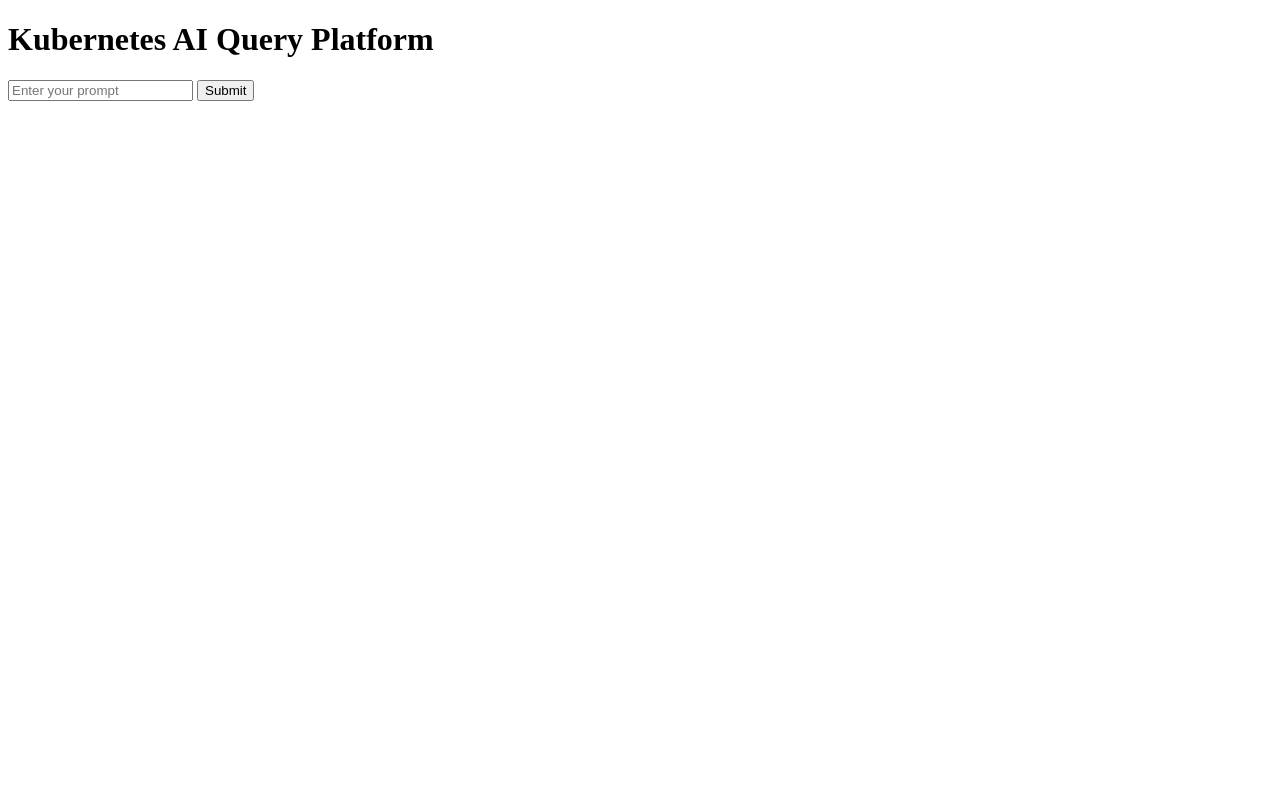
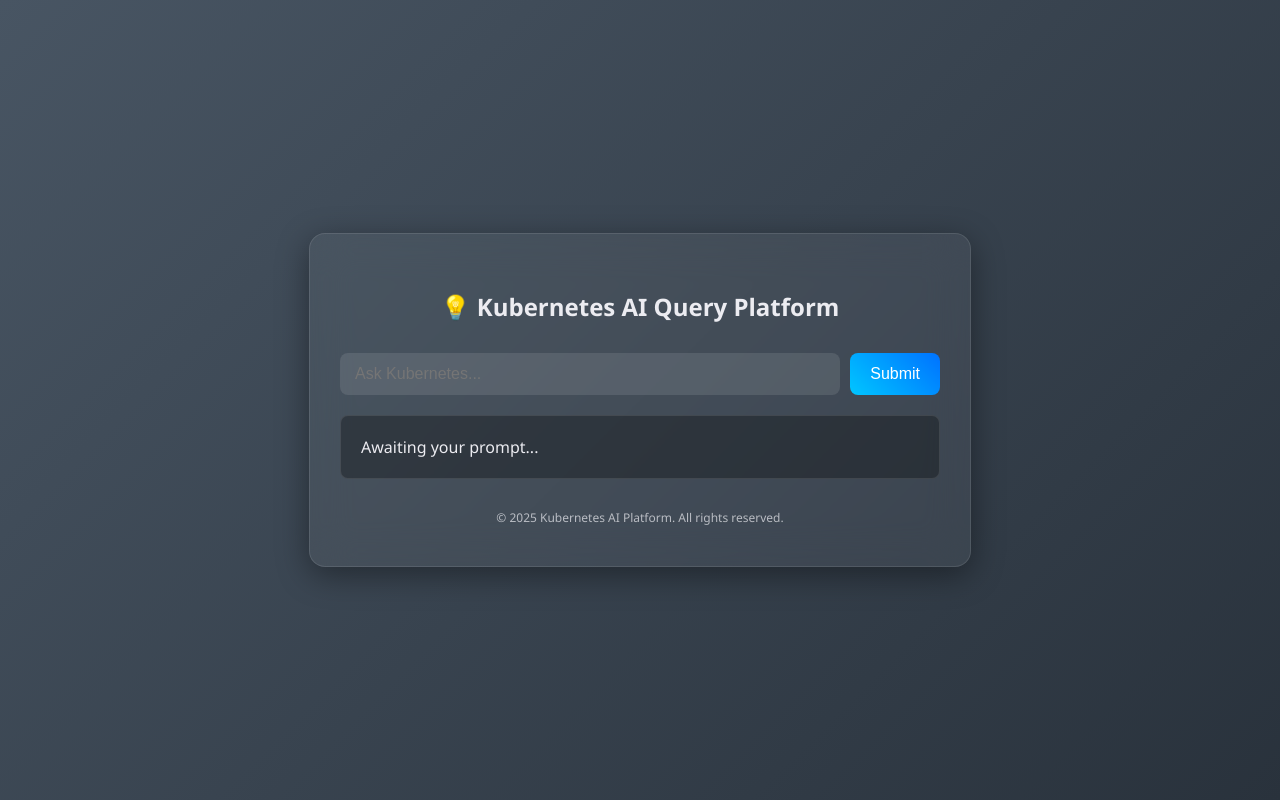
Before and after one commit to Sanketarali/centralized-k8s-ai, a FastAPI app: page / in a window 1280 px wide. Run offline with FastAPI, Linux system fonts and the light colour scheme.

Commit message:
Update index.html

```diff
--- a/app/templates/index.html
+++ b/app/templates/index.html
@@ -1,17 +1,130 @@
 <!DOCTYPE html>
-<html>
+<html lang="en">
 <head>
+    <meta charset="UTF-8" />
     <title>Kubernetes AI Query</title>
+    <meta name="viewport" content="width=device-width, initial-scale=1.0">
+
+    <!-- Favicon -->
+    <link rel="icon" type="image/png" href="https://upload.wikimedia.org/wikipedia/commons/3/39/Kubernetes_logo_without_workmark.svg">
+
+    <style>
+        body {
+            margin: 0;
+            padding: 0;
+            min-height: 100vh;
+            background: linear-gradient(135deg, #485563, #29323c);
+            display: flex;
+            justify-content: center;
+            align-items: center;
+            font-family: 'Segoe UI', Tahoma, Geneva, Verdana, sans-serif;
+        }
+
+        .container {
+            background: rgba(255, 255, 255, 0.05);
+            border: 1px solid rgba(255, 255, 255, 0.1);
+            backdrop-filter: blur(20px);
+            -webkit-backdrop-filter: blur(20px);
+            border-radius: 16px;
+            padding: 40px 30px;
+            box-shadow: 0 8px 32px rgba(0,0,0,0.4);
+            width: 90%;
+            max-width: 600px;
+            text-align: center;
+            color: #ececf1;
+            animation: fadeIn 0.8s ease;
+        }
+
+        @keyframes fadeIn {
+            from { opacity: 0; transform: translateY(20px); }
+            to { opacity: 1; transform: translateY(0); }
+        }
+
+        h1 {
+            margin-bottom: 30px;
+            font-size: 24px;
+        }
+
+        .input-area {
+            display: flex;
+            gap: 10px;
+            margin-bottom: 20px;
+        }
+
+        input[type="text"] {
+            flex: 1;
+            padding: 12px 15px;
+            border: none;
+            border-radius: 8px;
+            font-size: 16px;
+            outline: none;
+            background: rgba(255, 255, 255, 0.1);
+            color: #fff;
+            transition: background 0.3s ease;
+        }
+
+        input[type="text"]:focus {
+            background: rgba(255, 255, 255, 0.2);
+        }
+
+        button {
+            padding: 12px 20px;
+            background: linear-gradient(45deg, #00c6ff, #0072ff);
+            color: white;
+            border: none;
+            border-radius: 8px;
+            font-size: 16px;
+            cursor: pointer;
+            transition: transform 0.2s ease, box-shadow 0.2s ease;
+        }
+
+        button:hover {
+            transform: scale(1.05);
+            box-shadow: 0 4px 15px rgba(0,0,0,0.2);
+        }
+
+        .result-box {
+            text-align: left;
+            background: rgba(0, 0, 0, 0.3);
+            padding: 20px;
+            border-radius: 8px;
+            max-height: 400px;
+            overflow-y: auto;
+            white-space: pre-wrap;
+            word-wrap: break-word;
+            border: 1px solid rgba(255,255,255,0.1);
+        }
+
+        footer {
+            margin-top: 30px;
+            font-size: 12px;
+            opacity: 0.7;
+        }
+
+        @media (max-width: 600px) {
+            h1 { font-size: 20px; }
+            input[type="text"], button { font-size: 14px; }
+        }
+    </style>
 </head>
 <body>
-    <h1>Kubernetes AI Query Platform</h1>
-    <input type="text" id="prompt" placeholder="Enter your prompt">
-    <button onclick="sendPrompt()">Submit</button>
-    <pre id="result"></pre>
+    <div class="container">
+        <h1>💡 Kubernetes AI Query Platform</h1>
+        <div class="input-area">
+            <input type="text" id="prompt" placeholder="Ask Kubernetes...">
+            <button onclick="sendPrompt()">Submit</button>
+        </div>
+        <div id="result" class="result-box">Awaiting your prompt...</div>
+        <footer>
+            &copy; 2025 Kubernetes AI Platform. All rights reserved.
+        </footer>
+    </div>
 
     <script>
         function sendPrompt() {
             const prompt = document.getElementById("prompt").value;
+            const result = document.getElementById("result");
+            result.textContent = "Loading...";
             fetch("/prompt", {
                 method: "POST",
                 headers: {"Content-Type": "application/json"},
@@ -19,7 +132,10 @@
             })
             .then(response => response.json())
             .then(data => {
-                document.getElementById("result").textContent = JSON.stringify(data, null, 2);
+                result.textContent = JSON.stringify(data, null, 2);
+            })
+            .catch(error => {
+                result.textContent = "Error: " + error;
             });
         }
     </script>
```
